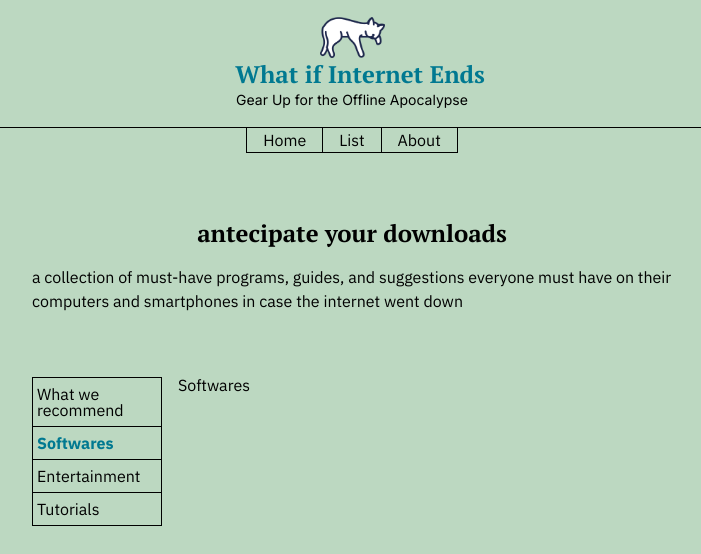
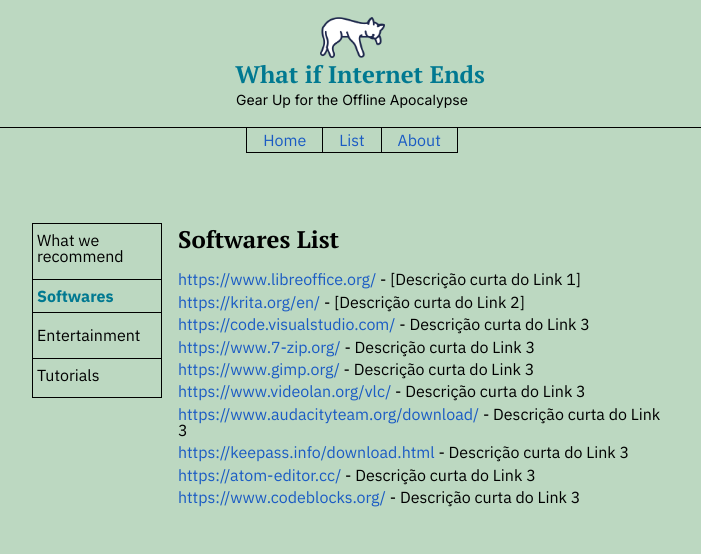
Before and after one commit to dankwx/whatifinternetends, a Next.js app: page / in a window 1280 px wide. Both pictures are taken after a click on the item "Softwares". Shown: the top 554 px of the page, without its empty margins (288-989 px from the left). Built offline with nearby package versions, Linux system fonts and the light colour scheme.

Commit message:
feature: softwares section and component created

```diff
--- a/app/page.tsx
+++ b/app/page.tsx
@@ -2,6 +2,7 @@
 
 import Header from "@/components/Header/Header";
 import Navbar from "@/components/Navbar/Navbar";
+import SoftwareList from "@/components/SoftwaresList/SoftwareList";
 import { SetStateAction, useState } from "react";
 
 export default function Home() {
@@ -17,14 +18,37 @@
       <Navbar />
       <div className="flex w-full flex-1 flex-col items-center px-80 font-main">
         <article className="mb-16 flex h-fit w-full flex-col items-center">
-          <h2 className="font-titleFont mt-16 text-2xl font-bold">
+          {/* <h2
+            id="main"
+            style={{ display: activeTab === "main" ? "flex" : "none" }}
+            className="mt-16 font-titleFont text-2xl font-bold"
+          >
             antecipate your downloads
           </h2>
-          <p className="mt-4 font-main leading-6">
+          <h2
+            id="softwares"
+            style={{ display: activeTab === "softwares" ? "flex" : "none" }}
+            className="mt-16 font-titleFont text-2xl font-bold"
+          >
+            softwares
+          </h2>
+          <p
+            id="main"
+            style={{ display: activeTab === "main" ? "flex" : "none" }}
+            className="mt-4 font-main leading-6"
+          >
             a collection of must-have programs, guides, and suggestions everyone
             must have on their computers and smartphones in case the internet
             went down
           </p>
+          <p
+            id="softwares"
+            style={{ display: activeTab === "softwares" ? "flex" : "none" }}
+            className="mt-4 font-main leading-6"
+          >
+            a collection of suggested softwares you want to have installed in
+            yoour pc
+          </p> */}
         </article>
         <section className="flex w-full">
           <div className="flex w-36 flex-col">
@@ -76,7 +100,7 @@
               style={{ display: activeTab === "main" ? "flex" : "none" }}
               className="flex-col"
             >
-              <h2 className="font-titleFont mb-4 text-2xl font-extrabold">
+              <h2 className="mb-4 font-titleFont text-2xl font-extrabold">
                 Gear Up for the Offline Apocalypse
               </h2>
               <p className="leading-6">
@@ -110,7 +134,7 @@
                 ready for anything? Prepping for the apocalypse, one downloaded
                 meme at a time. Stay savvy, internet warriors.
               </p>
-              <h2 className="font-titleFont my-4 text-2xl font-extrabold">
+              <h2 className="my-4 font-titleFont text-2xl font-extrabold">
                 Optimizing Your Digital Arsenal: Beyond the Download
               </h2>
               <ul>
@@ -146,12 +170,16 @@
                 </p>
               </ul>
             </div>
-            <h2
+            <div
+              className="flex-col"
               id="softwares"
               style={{ display: activeTab === "softwares" ? "flex" : "none" }}
             >
-              Softwares
-            </h2>
+              <h2 className="mb-4 font-titleFont text-2xl font-extrabold">
+                Softwares List
+              </h2>
+              <SoftwareList />
+            </div>
             <h2
               id="entertainment"
               style={{
--- /dev/null
+++ b/components/SoftwaresList/SoftwareList.tsx
@@ -0,0 +1,56 @@
+import "./style.css";
+
+export default function SoftwareList() {
+  return (
+    <ul>
+      <li>
+        <a href="https://www.libreoffice.org/">https://www.libreoffice.org/</a>{" "}
+        - [Descrição curta do Link 1]
+      </li>
+      <li>
+        <a href="https://krita.org/en/">https://krita.org/en/</a> - [Descrição
+        curta do Link 2]
+      </li>
+      <li>
+        <a href="https://code.visualstudio.com/">
+          https://code.visualstudio.com/
+        </a>{" "}
+        - Descrição curta do Link 3
+      </li>
+      <li>
+        <a href="https://www.7-zip.org/">https://www.7-zip.org/</a> - Descrição
+        curta do Link 3
+      </li>
+      <li>
+        <a href="https://www.gimp.org/">https://www.gimp.org/</a> - Descrição
+        curta do Link 3
+      </li>
+      <li>
+        <a href="https://www.videolan.org/vlc/">
+          https://www.videolan.org/vlc/
+        </a>{" "}
+        - Descrição curta do Link 3
+      </li>
+      <li>
+        <a href="https://www.audacityteam.org/download/">
+          https://www.audacityteam.org/download/
+        </a>{" "}
+        - Descrição curta do Link 3
+      </li>
+      <li>
+        <a href="https://keepass.info/download.html">
+          https://keepass.info/download.html
+        </a>{" "}
+        - Descrição curta do Link 3
+      </li>
+      <li>
+        <a href="https://atom-editor.cc/">https://atom-editor.cc/</a> -
+        Descrição curta do Link 3
+      </li>
+      <li>
+        <a href="https://www.codeblocks.org/">https://www.codeblocks.org/</a> -
+        Descrição curta do Link 3
+      </li>
+    </ul>
+  );
+}
--- /dev/null
+++ b/components/SoftwaresList/style.css
@@ -0,0 +1,11 @@
+a {
+  color: #1a5bc4;
+}
+
+a:hover {
+  color: #1e429f;
+}
+
+li {
+  margin-bottom: 0.4rem;
+}
```
